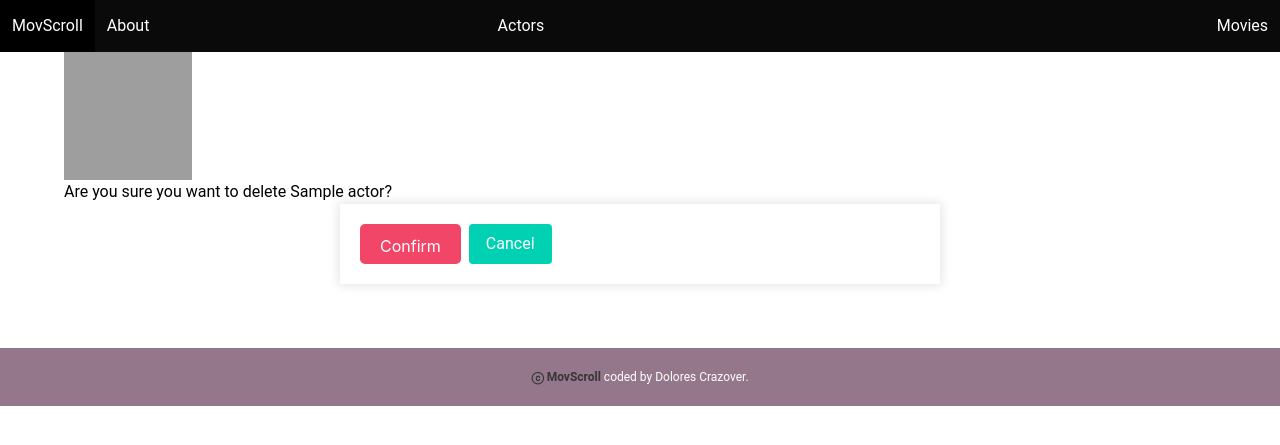
After one commit to DoloresCode/MovScroll, a Django app: template main_app/templates/actor_delete_confirmation.html in a window 1280 px wide. The commit adds this page. Shown: the top 445 px of the page. Run offline with Django 4.2, Linux system fonts and the light colour scheme; the template is opened without the code that fills it: values that come from a table or form of the project are taken from there, others are empty; tables that the repository leaves empty hold one stand-in row (values such as "Sample post"); parts of the project's set-up code (start-up, migrations or seed data) failed here and were passed over; grey boxes are pictures that could not be loaded.

Commit message:
actor_delete confirmation html and actor update html done

```diff
--- /dev/null
+++ b/main_app/templates/actor_delete_confirmation.html
@@ -0,0 +1,26 @@
+{% extends 'base.html' %} {% block content %}
+<div class="delete-page-container">
+  <div class="picture-delete-p">
+    <img class="image is-128x128"
+        src="/main_app/static/main_app/images/picture_delete_banner.jpeg"
+        alt="colorful waves-effect"
+      />
+  </div>
+  <h1 class="delete-page-title">
+    Are you sure you want to delete {{actor.name}}?
+  </h1>
+  <form method="post">
+    {% csrf_token %}
+    <div class="buttons">
+      <!-- Confirm actor delete -->
+      <input class="button is-danger custom-confirm-button" type="submit" value="Confirm" />
+      <!-- Redirect back to detail on cancel -->
+      <a
+        class="button is-primary custom-cancel-button"
+        href="{% url 'actor_detail' actor.pk %}"
+        >Cancel</a
+      >
+    </div>
+  </form>
+</div>
+{% endblock %}
--- a/main_app/templates/actor_detail.html
+++ b/main_app/templates/actor_detail.html
@@ -16,12 +16,12 @@
 </div>
 <div class="detail__container">
     <div class="buttons">
-        <a href="" class="button is-info">
+        <a href="{% url 'artist_update' artist.pk %}" class="button is-info"> Update
             <span class="icon">
                 <i class="fas fa-edit"></i>
             </span>
         </a>
-        <a href="" class="button is-danger">
+        <a href="{% url 'actor_delete' actor.pk %}" class="button is-danger">
             <span class="icon">
                 <i class="fas fa-trash-alt"></i>
             </span>
--- a/main_app/views.py
+++ b/main_app/views.py
@@ -118,19 +118,19 @@ class ActorDetail(DetailView):
 
     def get_context_data(self, **kwargs):
         context = super().get_context_data(**kwargs)
-        context["wishlists"] = Wishlist.objects.all()
+        context["watchlists"] = Watchlist.objects.all()
         return context
 
 class ActorUpdate(UpdateView):
     model = Actor
-    fields = ['name', 'img', 'bio', 'verified_artist']
+    fields = ['name', 'img', 'bio', 'verified_actor']
     template_name = "actor_update.html"
     success_url = "/actors/"
 
 class ActorDelete(DeleteView):
     model = Actor
     template_name = "actor_delete_confirmation.html"
-    success_url = "/aactors/"
+    success_url = "/actors/"
 
 class MovieCreate(View):
 
```
Also changed, not shown: main_app/templates/actor_update.html (added, +12 -0 lines), main_app/static/main_app/images/Dolores_crazover.png (renamed from main_app/static/main_app/Dolores_crazover.png), 1 other file.
